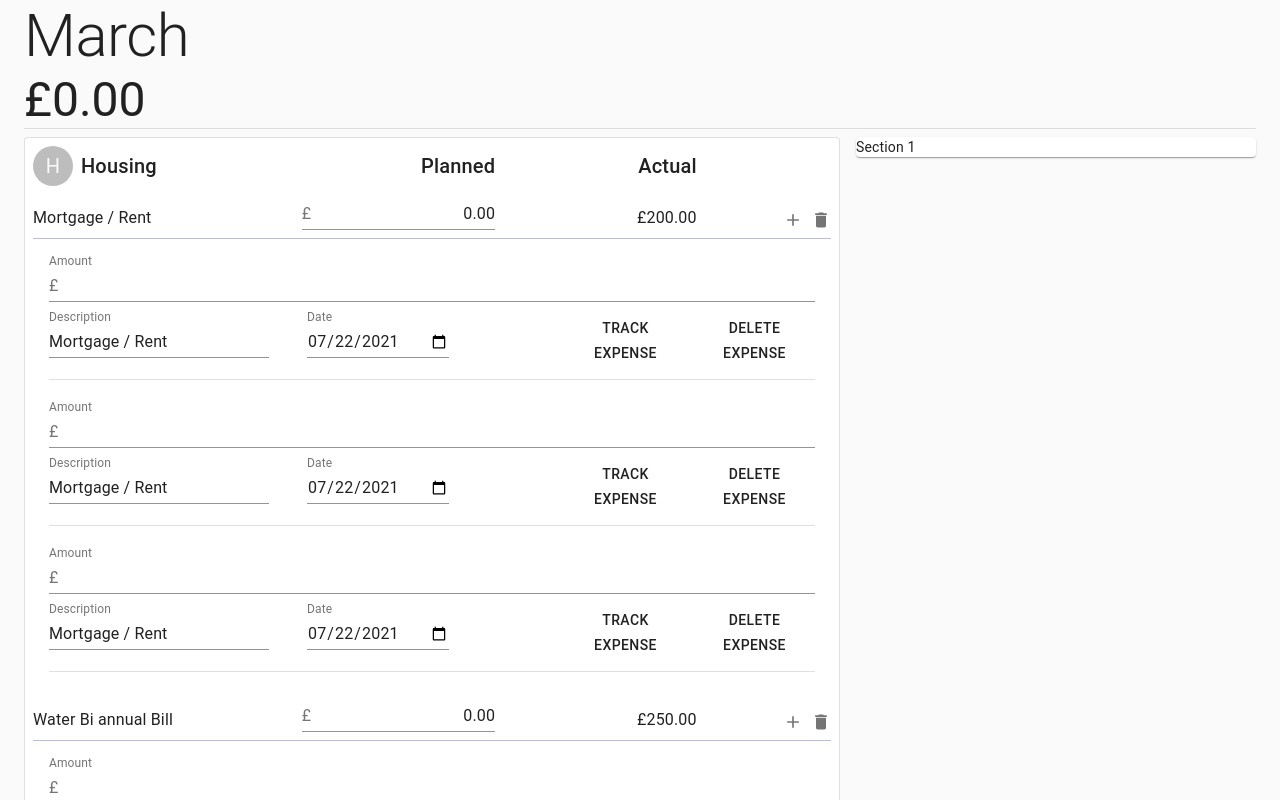
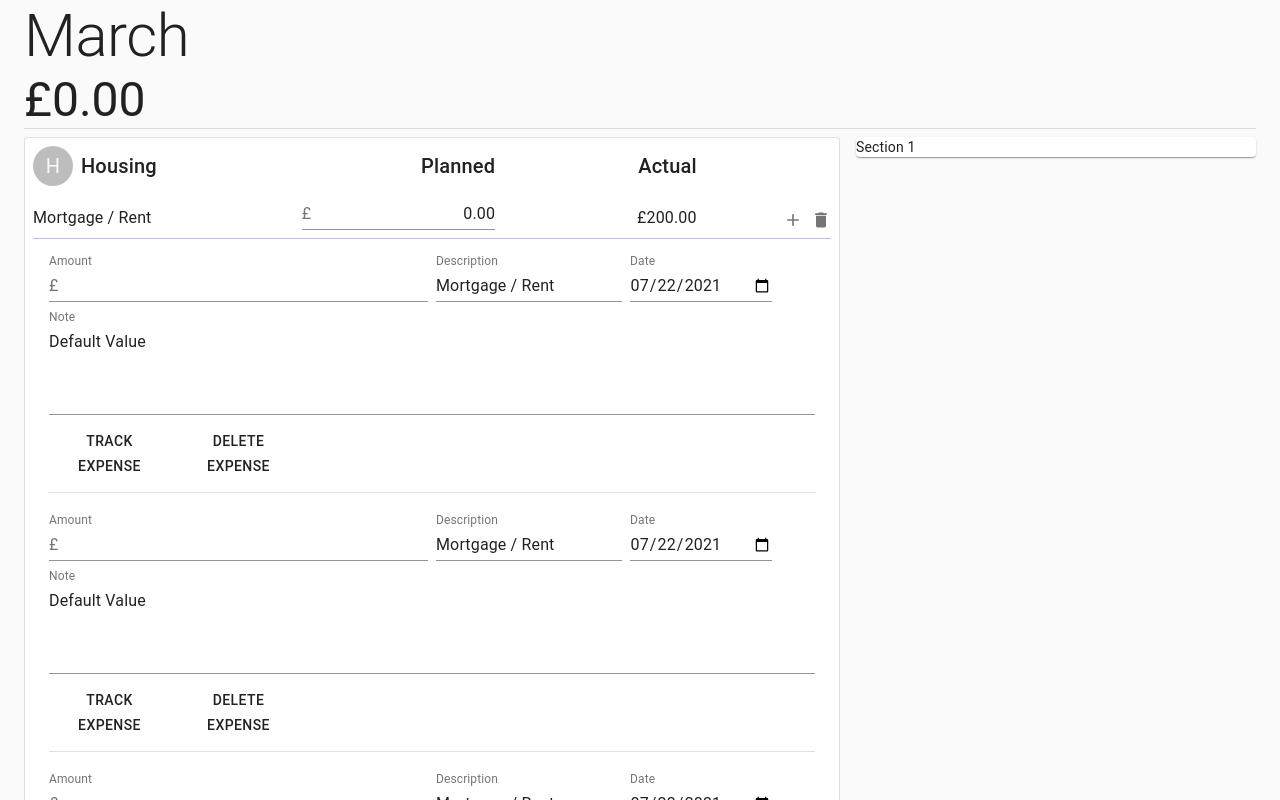
Before and after one commit to kemaakpala/everypound, a React (Create React App) app: page / in a window 1280 px wide. Shown: the top 800 px of the page. Built offline with nearby package versions, Linux system fonts and the light colour scheme.

Commit message:
updated Transaction component

```diff
--- a/src/Components/Transaction/Transaction.jsx
+++ b/src/Components/Transaction/Transaction.jsx
@@ -4,6 +4,7 @@ import { Button, Divider } from '@material-ui/core';
 import TextField from '@material-ui/core/TextField';
 import InputAdornment from '@material-ui/core/InputAdornment';
 import { makeStyles } from '@material-ui/core/styles';
+import TransactionActions from './TransactionActions';
 
 import { parseFloatAmount } from '../../utils/numberUtils';
 
@@ -23,7 +24,7 @@ const Transaction = ({ name }) => {
   return (
     <>
       <Grid className={classes.transactionContainer} container spacing={1}>
-        <Grid item xs={12}>
+        <Grid item xs={6}>
           <TextField
             label="Amount"
             id="filled-start-adornment"
@@ -34,7 +35,7 @@ const Transaction = ({ name }) => {
             style={{ width: '100%' }}
           />
         </Grid>
-        <Grid item xs={4}>
+        <Grid item xs={3}>
           <TextField
             label="Description"
             InputLabelProps={{ shrink: true }}
@@ -42,7 +43,7 @@ const Transaction = ({ name }) => {
             value={name}
           />
         </Grid>
-        <Grid item xs={4}>
+        <Grid item xs={3}>
           <TextField
             id="dateOfTransaction"
             label="Date"
@@ -51,12 +52,17 @@ const Transaction = ({ name }) => {
             InputLabelProps={{ shrink: true }}
           />
         </Grid>
-        <Grid item xs={2}>
-          <Button>Track Expense</Button>
+        <Grid item xs={12}>
+          <TextField
+            id="standard-multiline-static"
+            label="Note"
+            multiline
+            rows={4}
+            defaultValue="Default Value"
+            style={{ width: '100%' }}
+          />
         </Grid>
-        <Grid item xs={2}>
-          <Button>Delete Expense</Button>
-        </Grid>
+        <TransactionActions />
         <Grid item xs={12}><Divider /></Grid>
       </Grid>
     </>
--- /dev/null
+++ b/src/Components/Transaction/TransactionActions.jsx
@@ -0,0 +1,15 @@
+import Grid from'@material-ui/core/Grid';
+import Button from '@material-ui/core/Button';
+
+const TransactionActions = () => (
+  <>
+    <Grid item xs={2}>
+      <Button>Track Expense</Button>
+    </Grid>
+    <Grid item xs={2}>
+      <Button>Delete Expense</Button>
+    </Grid>
+  </>
+)
+
+export default TransactionActions;
```
